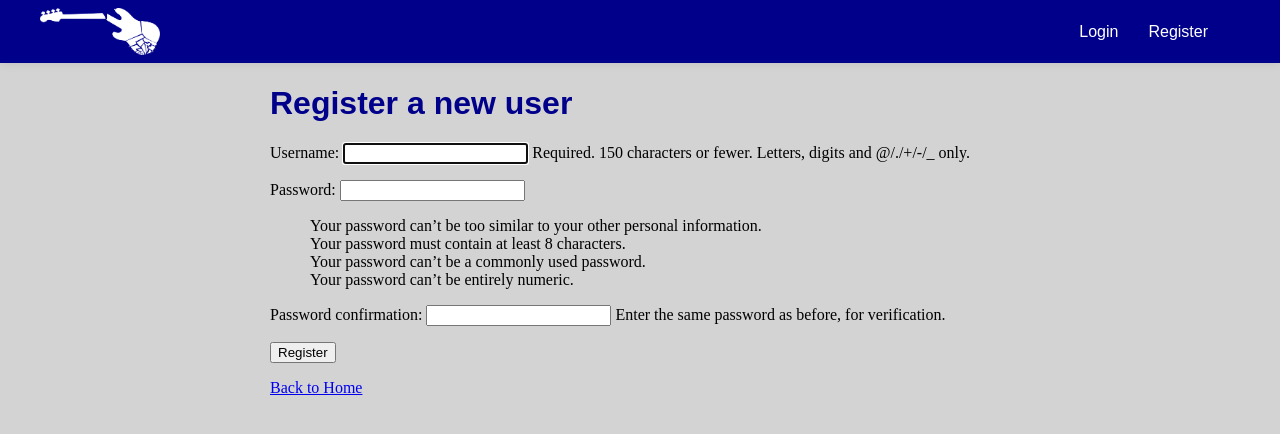
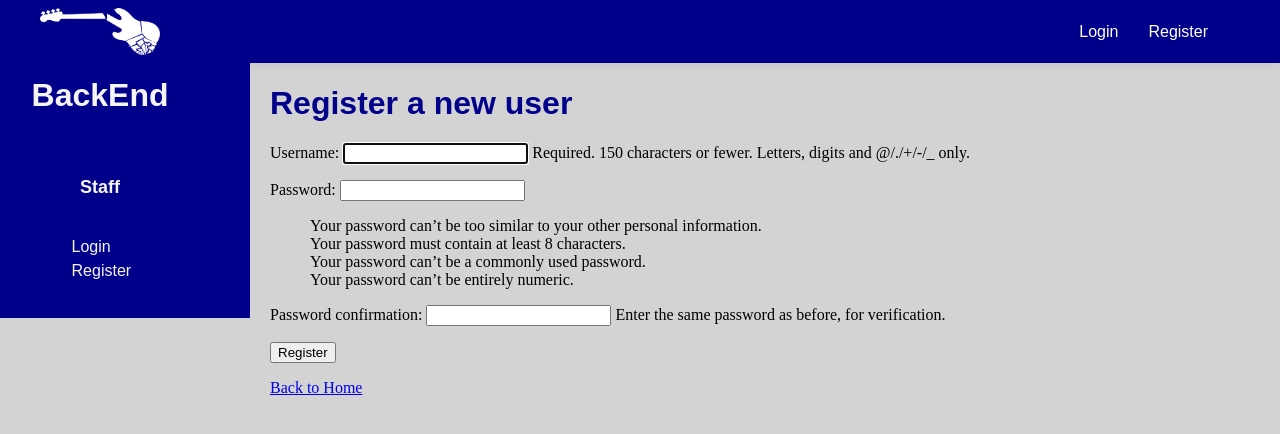
Before and after one commit to orodrigobezerra/vaitudoabaixo, a Django app: page /home/regist_user/ in a window 1280 px wide. Shown: the top 434 px of the page. Run offline with Django 4.2, Linux system fonts and the light colour scheme; some libraries are stand-ins or nearby versions.

Commit message:
Ajustanto página de registro de utilizado condicionando ao login

```diff
--- a/loja/vaitudoabaixo/templates/CRUD_Users/regist_user.html
+++ b/loja/vaitudoabaixo/templates/CRUD_Users/regist_user.html
@@ -12,6 +12,7 @@
     <title>Add Users</title>
 </head>
 <body>
+    {% if user.is_authenticated %}
     <div class="main">
         <div class="container">
             <div class="vert-menu" onmouseover="toggleMenu(event)" onmouseout="toggleMenu(event)">
@@ -45,7 +46,6 @@
             </div>
         </div>
 
-        {% if user.is_authenticated %}
         <!-- Se o usuário estiver autenticado, mostre a mensagem de boas-vindas e o botão de logout -->
         <div class="horizontal-menu">
             <input type="text" class="search-bar" placeholder="Search Articles..." />
@@ -62,12 +62,35 @@
 
     {% else %}
         <!-- Se o usuário não estiver autenticado, mostre os botões Login e Register -->
+        <div class="main">
+            <div class="container">
+                <div class="vert-menu" onmouseover="toggleMenu(event)" onmouseout="toggleMenu(event)">
+                    <img class="logo-header" src="{% static 'images/VaiTudoAbaixo-LOGO-WHITE.png' %}" alt="Logo" width="100%">
+                    <div id="menu" style="display: none;">
+                        <h1>BackEnd</h1>
+                        <br/>
+                        <div>
+                            <nav class="vertical-menu">
+                                <h3>Staff</h3>
+                                <ul>
+                                    <!-- Adicione esses links -->
+                                    <li><a href="{% url 'user_login' %}" target="_self">Login</a></li>
+                                    <li><a href="{% url 'regist_user' %}" target="_self">Register</a></li>
+                                </ul>
+                                <br/>
+                            </nav>
+                        </div>
+                    </div>
+                </div>
+            </div>
+
             <div class="horizontal-menu">
                 <div class="search-container">
                 </div>
                 <div class="user-links">
                     <li><a href="" target="_self">Login</a></li>
                     <li><a href="../home/regist_user" target="_self">Register</a></li>
+                </div>
             </div>
         </div>
     {% endif %}
```
Also changed, not shown: loja/vaitudoabaixo/templates/CRUD_Users/delete_user.html (+10 -4 lines), loja/db.sqlite3. Lines whose indentation alone changed are shown as unchanged.
